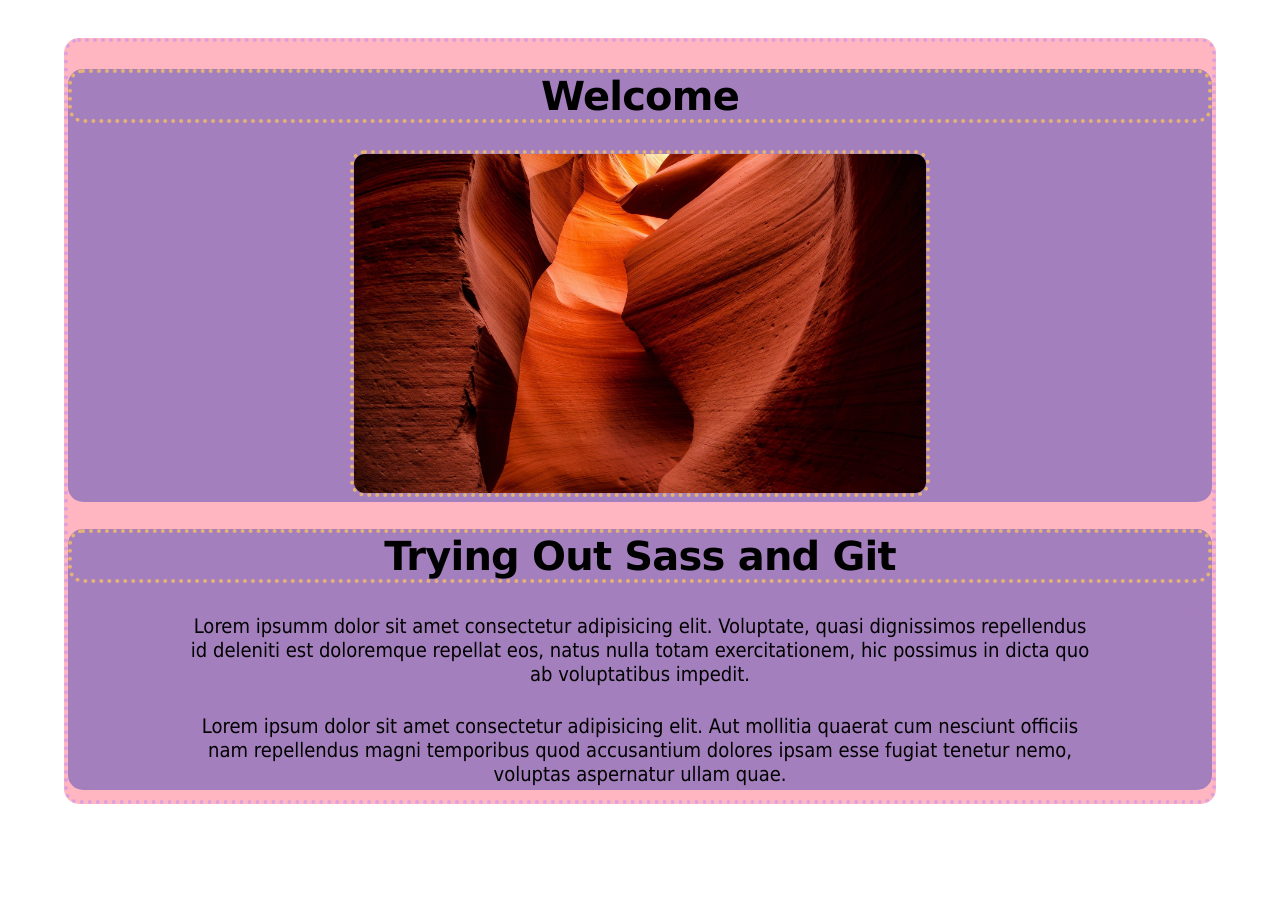
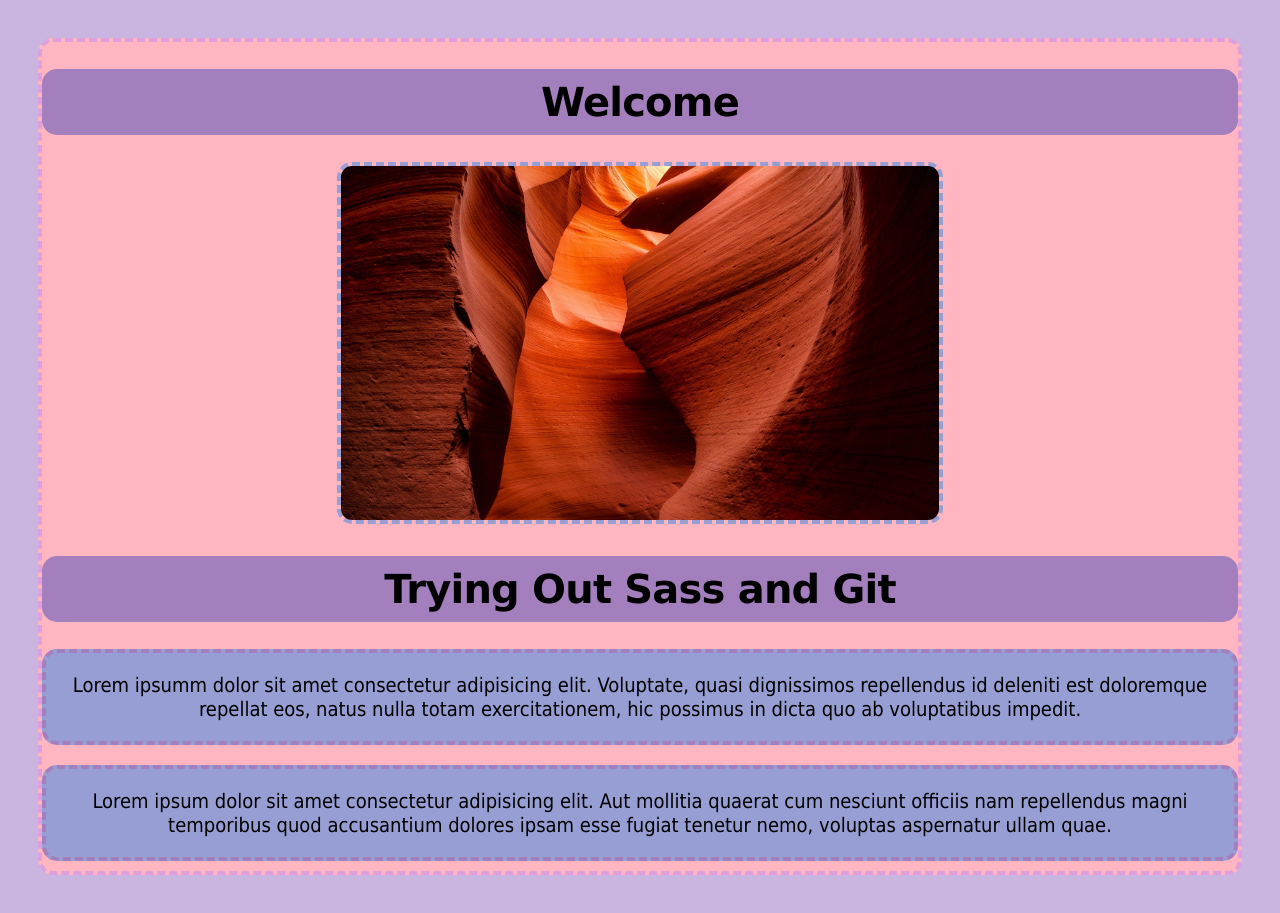
Before and after one commit to MisczConfed/class6demo, a website: page index.html in a window 1280 px wide. Before the commit the page ends 842 px from the top, so only its background shows below. Drawn offline with Linux system fonts and the light colour scheme.

Commit message:
wegettingthere

```diff
--- a/index.html
+++ b/index.html
@@ -8,16 +8,16 @@
 </head>
 <body>
         <main>
-            <div class="textbox">
-                <h1 class="rounded">Welcome</h1>
+            <div style="text-align: center;">
+                <h1 class="textbox">Welcome</h1>
                 <img src="images/antelope-canyon-9391418_1920.jpg" class="rounded" style="width: 50%;">
 
             </div>
 
         </div>
         </div>
-        <div class="textbox">
-        <h1 class="rounded">Trying Out Sass and Git</h1>
+        <div style="text-align: center;">
+        <h1 class="textbox">Trying Out Sass and Git</h1>
         <p class="parabox">Lorem ipsumm dolor sit amet consectetur adipisicing elit. Voluptate, quasi dignissimos repellendus id deleniti est doloremque repellat eos, natus nulla totam exercitationem, hic possimus in dicta quo ab voluptatibus impedit.</p>
         <p class="parabox">
             Lorem ipsum dolor sit amet consectetur adipisicing elit. Aut mollitia quaerat cum nesciunt officiis nam repellendus magni temporibus quod accusantium dolores ipsam esse fugiat tenetur nemo, voluptas aspernatur ullam quae.
--- a/sass/_base.scss
+++ b/sass/_base.scss
@@ -2,13 +2,14 @@
 
 body {
     margin: 0;
+    background-color: rgb(201, 181, 224);
 
 }
 main {
-    margin: 3vw 5vw;
+    margin: 3vw 3vw;
     background-color: lightpink;
     border: 4px;
-    border-style: dotted;
+    border-style: dashed;
     border-color: plum;
     border-radius: 15px;
 }
--- a/sass/_corners.scss
+++ b/sass/_corners.scss
@@ -3,8 +3,9 @@
 @mixin border {
   border-radius: 15px;
     border: 4px;
-    border-style: dotted;
-    border-color: var(--color_soft-orange);
+    border-style: dashed;
+    border-color: var(--color_blue);
+    text-align: center;
 }
 
 .rounded {
--- a/sass/_mixins.scss
+++ b/sass/_mixins.scss
@@ -2,11 +2,12 @@
 
 @mixin textbox {
     background-color: var(--color_plum);
-    border-color: var(--color_soft-orange);
+    border-color: var(--color_light_pink);
     border-radius: 15px;
-    border-style: dotted;
-    border: 4.5px;
+    border-style: dashed;
+    border: 5px;
     text-align: center;
+    padding: 10px;
 }
 
 .textbox {
--- a/sass/_parabox.scss
+++ b/sass/_parabox.scss
@@ -1,11 +1,10 @@
 @mixin parabox {
-    padding-left: 10%;
-    padding-right: 10%;
-    background-color: var(--color_light-pink);
+    padding: 20px;
+    background-color: var(--color_blue);
     margin-bottom: 10px;
     border-radius: 15px;
     border: 4px;
-    border-style: dotted;
+    border-style: dashed;
     border-color: var(--color_plum);
 
 }
```
Also changed, not shown: css/style.css, 1 other file.
